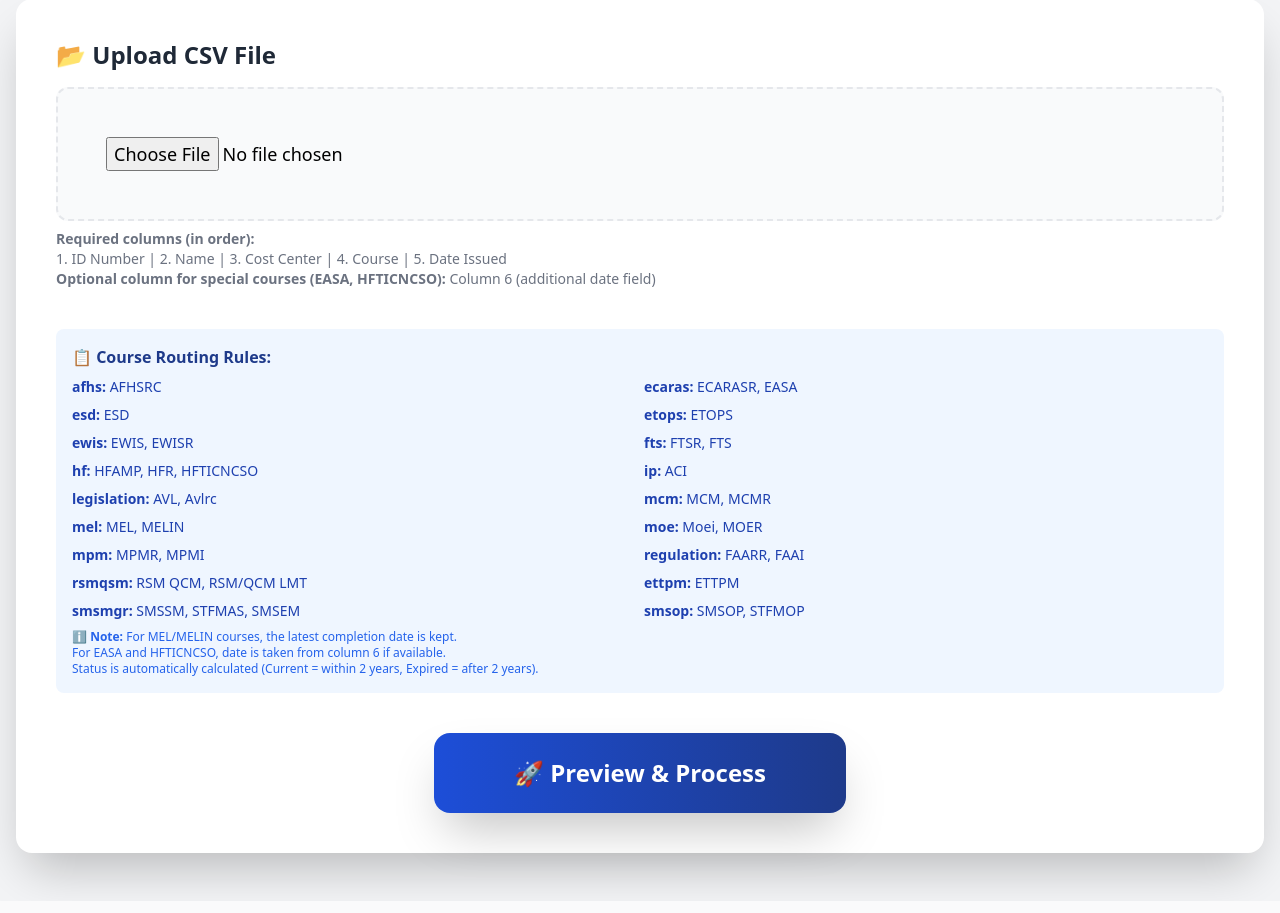
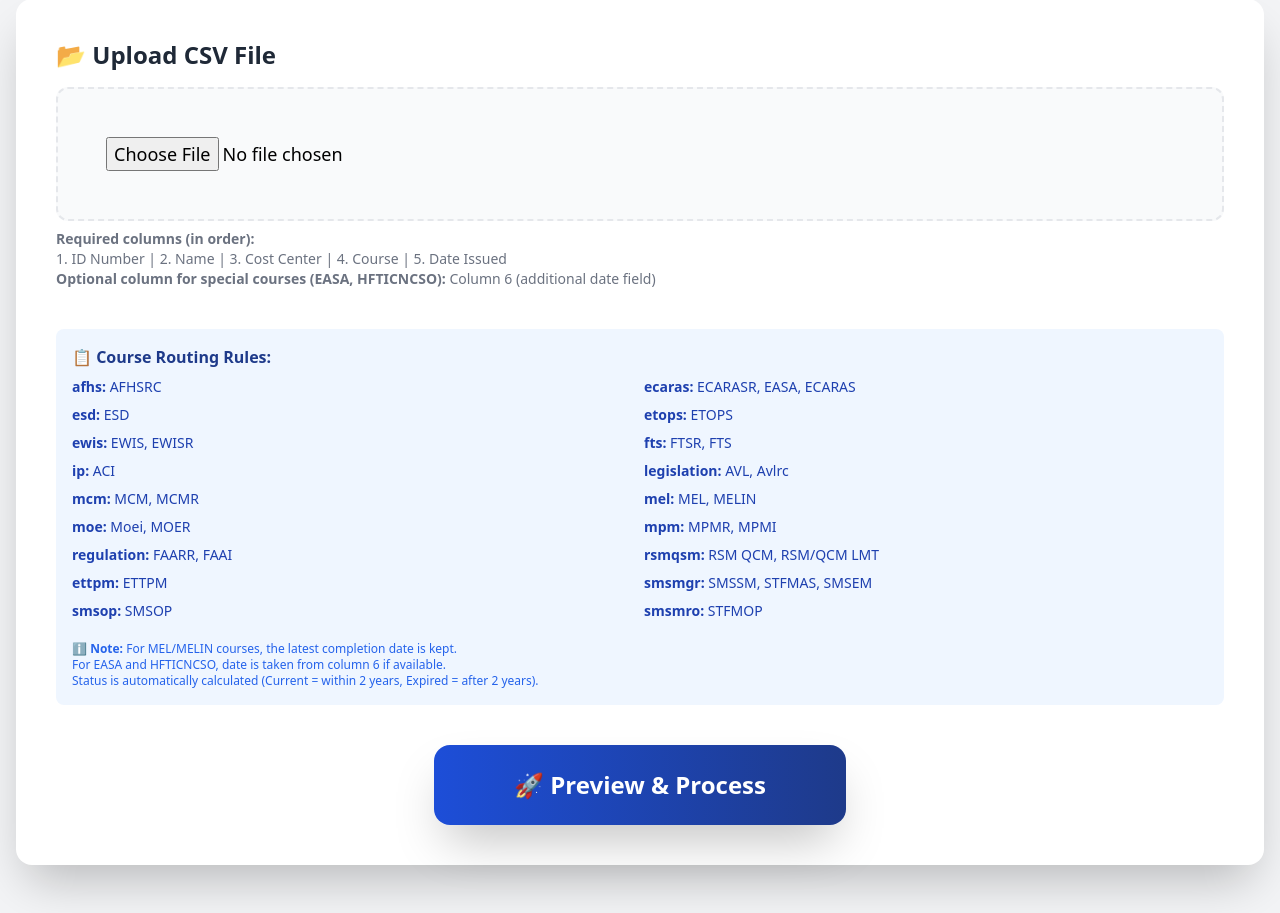
Before and after one commit to sniperras/ET-Generic-Course-Track, a PHP site: page /admin/import_training.php in a window 1280 px wide. Shown: the part 181-1094 px from the top of the page. Run offline with PHP 8.4, Linux system fonts and the light colour scheme; the visitor is signed in with stand-in values (Sample User, id 1); some libraries are stand-ins or nearby versions.

Commit message:
v3.0 fix to accept 21 course from excel

```diff
--- a/admin/import_training.php
+++ b/admin/import_training.php
@@ -20,12 +20,11 @@
 // ----------------------
 $course_table_map = [
     'course_records_afhs' => ['AFHSRC'],
-    'course_records_ecaras' => ['ECARASR', 'EASA'],
+    'course_records_ecaras' => ['ECARASR', 'EASA', 'ECARAS'],
     'course_records_esd' => ['ESD'],
     'course_records_etops' => ['ETOPS'],
     'course_records_ewis' => ['EWIS', 'EWISR'],
     'course_records_fts' => ['FTSR', 'FTS'],
-    'course_records_hf' => ['HFAMP', 'HFR', 'HFTICNCSO'],
     'course_records_ip' => ['ACI'],
     'course_records_legislation' => ['AVL', 'Avlrc'],
     'course_records_mcm' => ['MCM', 'MCMR'],
@@ -36,7 +35,13 @@
     'course_records_rsmqsm' => ['RSM QCM', 'RSM/QCM LMT'],
     'course_records_ettpm' => ['ETTPM'],
     'course_records_smsmgr' => ['SMSSM', 'STFMAS', 'SMSEM'],
-    'course_records_smsop' => ['SMSOP', 'STFMOP']
+    'course_records_smsop' => ['SMSOP'],
+    'course_records_smsmro' => ['STFMOP'],
+    'course_records_rcat' => ['COM'],
+    'course_records_dgr' => ['DG', 'DGR Handling in a Warehouse', 'DGRFAM'],
+    'course_records_mnx' => ['MNTX'],
+    'course_records_hf' => ['HFTRCECS', 'HFTICNCSO'],
+    'course_records_hfmp' => ['HFAMP', 'HFR']
 ];
 
 // Reverse mapping for quick lookup
@@ -141,7 +146,7 @@
 function needs_special_date_handling($course): bool
 {
     $course_upper = strtoupper(trim($course));
-    return in_array($course_upper, ['EASA', 'HFTICNCSO']);
+    return in_array($course_upper, ['EASA', 'HFTICNCSO', 'HFTRCECS', 'STFMOP', 'STFMAS']);
 }
 
 function update_or_insert_record($pdo, $table, $employee_id, $full_name, $cost_center, $completion_date, $course_name)
```
Also changed, not shown: 1 other file.
